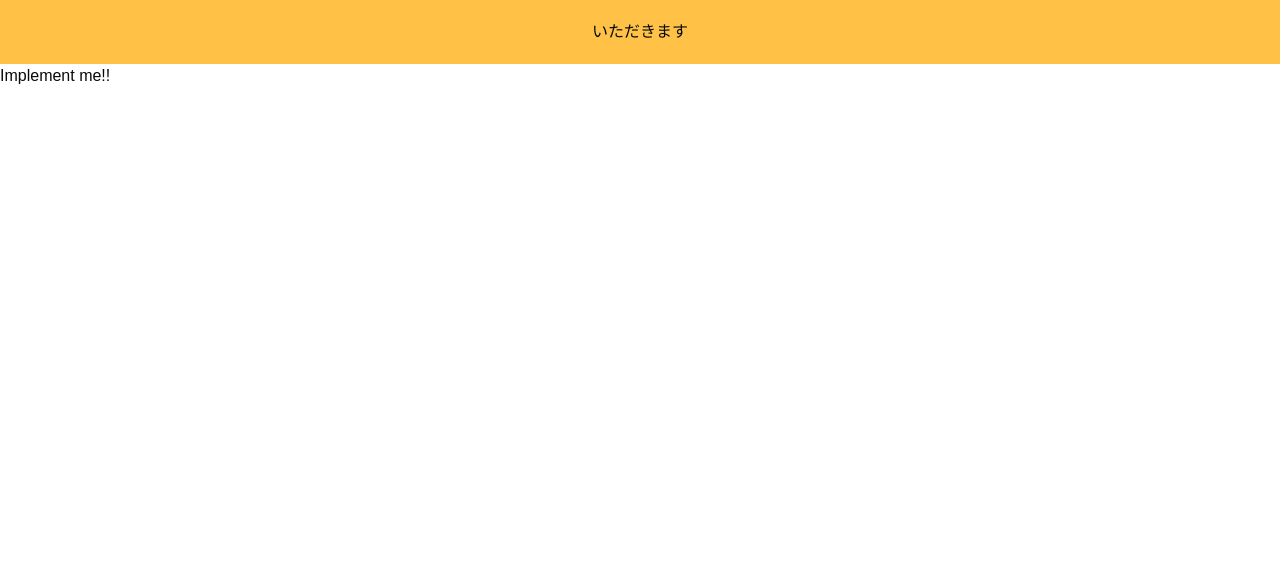
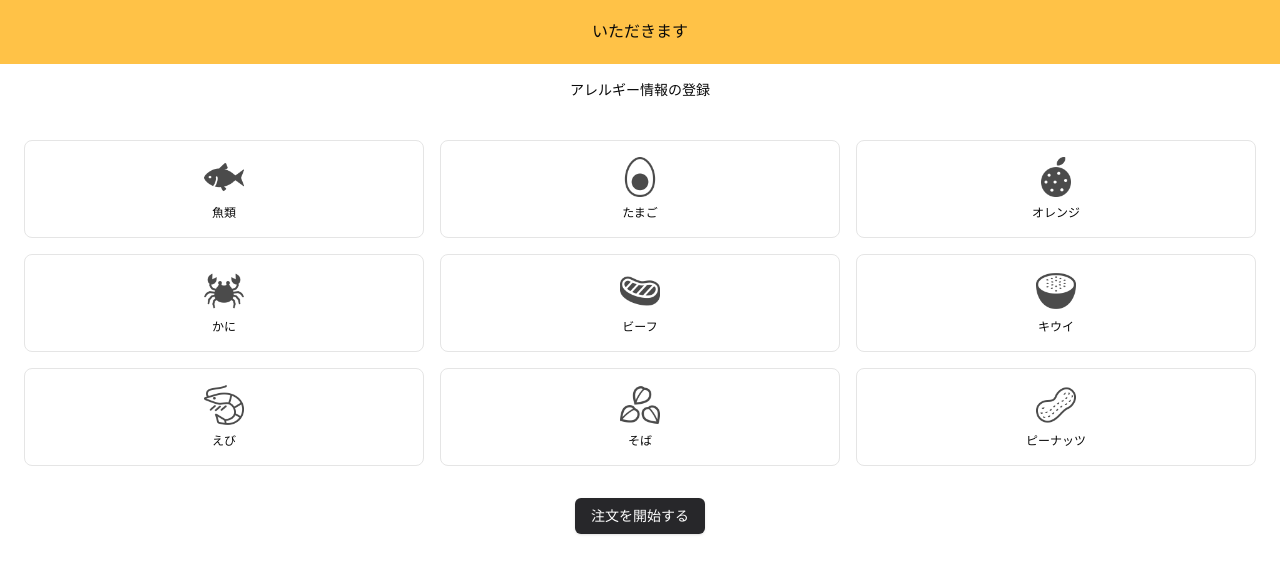
Before and after one commit to a-company-jp/gaishi-hackathon-app, a Next.js app in the folder webapp/: page /order/allergy in a window 1280 px wide. Shown: the top 574 px of the page. Built offline with nearby package versions, Linux system fonts and the light colour scheme; no server answers.

Commit message:
feat: アレルギー情報登録画面を追加

```diff
--- a/webapp/src/app/order/allergy/allergy.tsx
+++ b/webapp/src/app/order/allergy/allergy.tsx
@@ -1,13 +1,161 @@
 "use client";
 
-import React from "react";
+import { useState } from "react";
+import Image from "next/image";
+import { Button } from "@/components/ui/button";
 
-function Page() {
+export default function Allergy() {
+  const [selectedItems, setSelectedItems] = useState<number[]>([]);
+
+  const toggleItem = (index: number) => {
+    setSelectedItems((prev) =>
+      prev.includes(index) ? prev.filter((i) => i !== index) : [...prev, index]
+    );
+  };
+
+  const items = [
+    {
+      icon: (
+        <Image
+          src="/foods/icon_110670_256.png"
+          alt="魚類"
+          width={40}
+          height={40}
+        />
+      ),
+      label: "魚類",
+    },
+    {
+      icon: (
+        <Image
+          src="/foods/icon_130420_256.png"
+          alt="たまご"
+          width={40}
+          height={40}
+        />
+      ),
+      label: "たまご",
+    },
+    {
+      icon: (
+        <Image
+          src="/foods/icon_146880_256.png"
+          alt="オレンジ"
+          width={40}
+          height={40}
+        />
+      ),
+      label: "オレンジ",
+    },
+    {
+      icon: (
+        <Image
+          src="/foods/icon_148240_256.png"
+          alt="かに"
+          width={40}
+          height={40}
+        />
+      ),
+      label: "かに",
+    },
+    {
+      icon: (
+        <Image
+          src="/foods/icon_148990_256.png"
+          alt="ビーフ"
+          width={40}
+          height={40}
+        />
+      ),
+      label: "ビーフ",
+    },
+    {
+      icon: (
+        <Image
+          src="/foods/icon_155750_256.png"
+          alt="キウイ"
+          width={40}
+          height={40}
+        />
+      ),
+      label: "キウイ",
+    },
+    {
+      icon: (
+        <Image
+          src="/foods/icon_161540_256.png"
+          alt="えび"
+          width={40}
+          height={40}
+        />
+      ),
+      label: "えび",
+    },
+    {
+      icon: (
+        <Image
+          src="/foods/icon_161600_256.png"
+          alt="そば"
+          width={40}
+          height={40}
+        />
+      ),
+      label: "そば",
+    },
+    {
+      icon: (
+        <Image
+          src="/foods/icon_161630_256.png"
+          alt="ピーナッツ"
+          width={40}
+          height={40}
+        />
+      ),
+      label: "ピーナッツ",
+    },
+  ];
+
   return (
-    <>
-      <div>Implement me!!</div>
-    </>
+    <div className="flex flex-col min-h-screen bg-white">
+      <header className="p-4">
+        <div className="flex items-center justify-center gap-2">
+          <span className="text-sm">アレルギー情報の登録</span>
+        </div>
+      </header>
+
+      <main className="flex-1 p-6">
+        <div className="grid grid-cols-3 gap-4">
+          {items.map((item, index) => (
+            <div
+              key={index}
+              className={`flex flex-col items-center gap-2 p-4 border rounded-lg cursor-pointer transition-colors duration-200 ${
+                selectedItems.includes(index)
+                  ? "bg-primary text-primary-foreground"
+                  : ""
+              }`}
+              onClick={() => toggleItem(index)}
+            >
+              {item.icon}
+              <span className="text-xs text-center">{item.label}</span>
+            </div>
+          ))}
+        </div>
+
+        {/* {selectedItems.length > 0 && (
+          <div className="mt-6 p-4 bg-gray-50 rounded-lg">
+            <p className="text-sm text-gray-600">
+              選択中:{" "}
+              {selectedItems.map((index) => items[index].label).join("、")}
+            </p>
+          </div>
+        )} */}
+
+        <div className="flex justify-center mt-8">
+          <Button className="bg-zinc-800 text-white hover:bg-zinc-700">
+            注文を開始する
+          </Button>
+        </div>
+      </main>
+    </div>
   );
 }
-
-export default Page;
```
